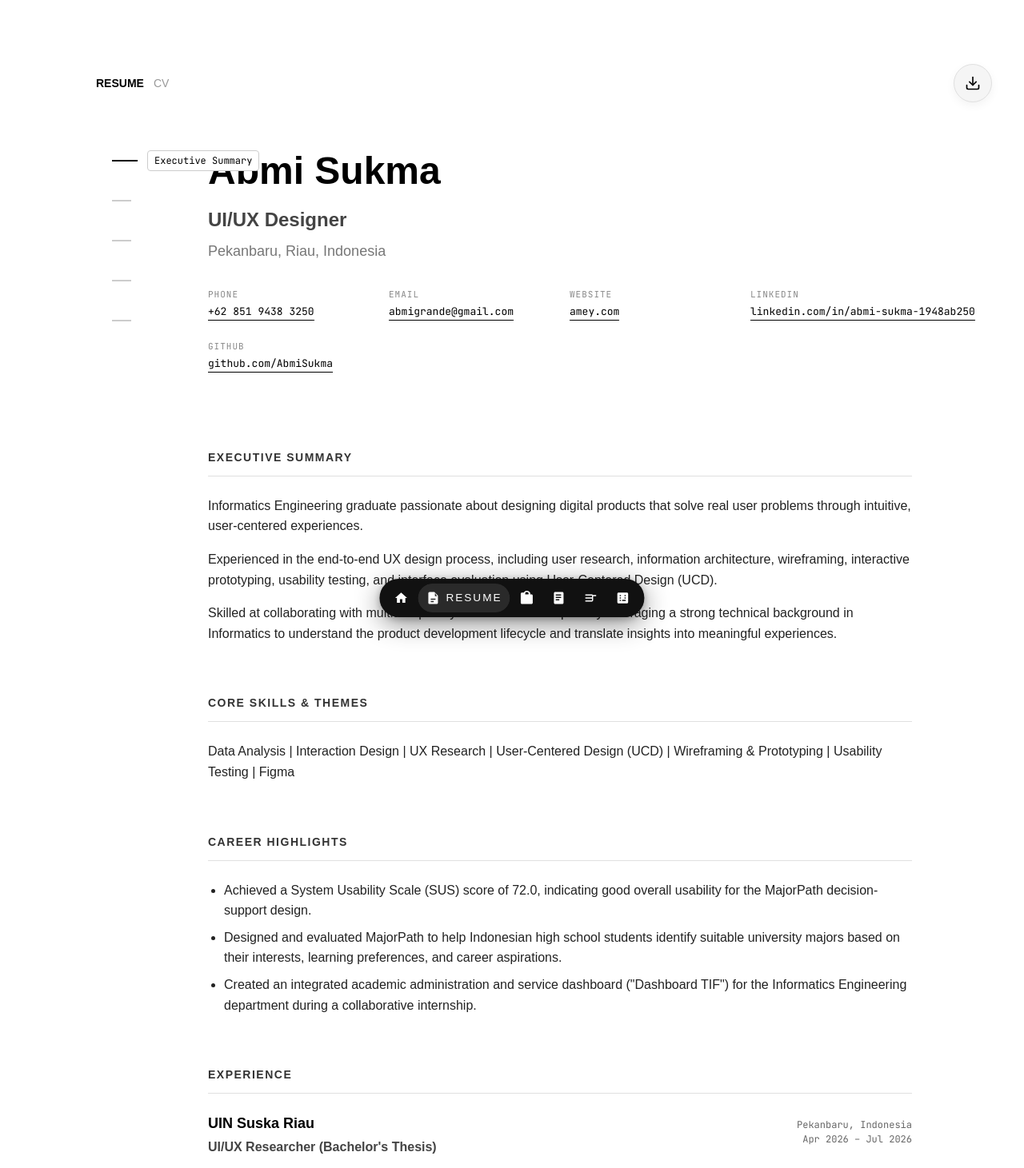
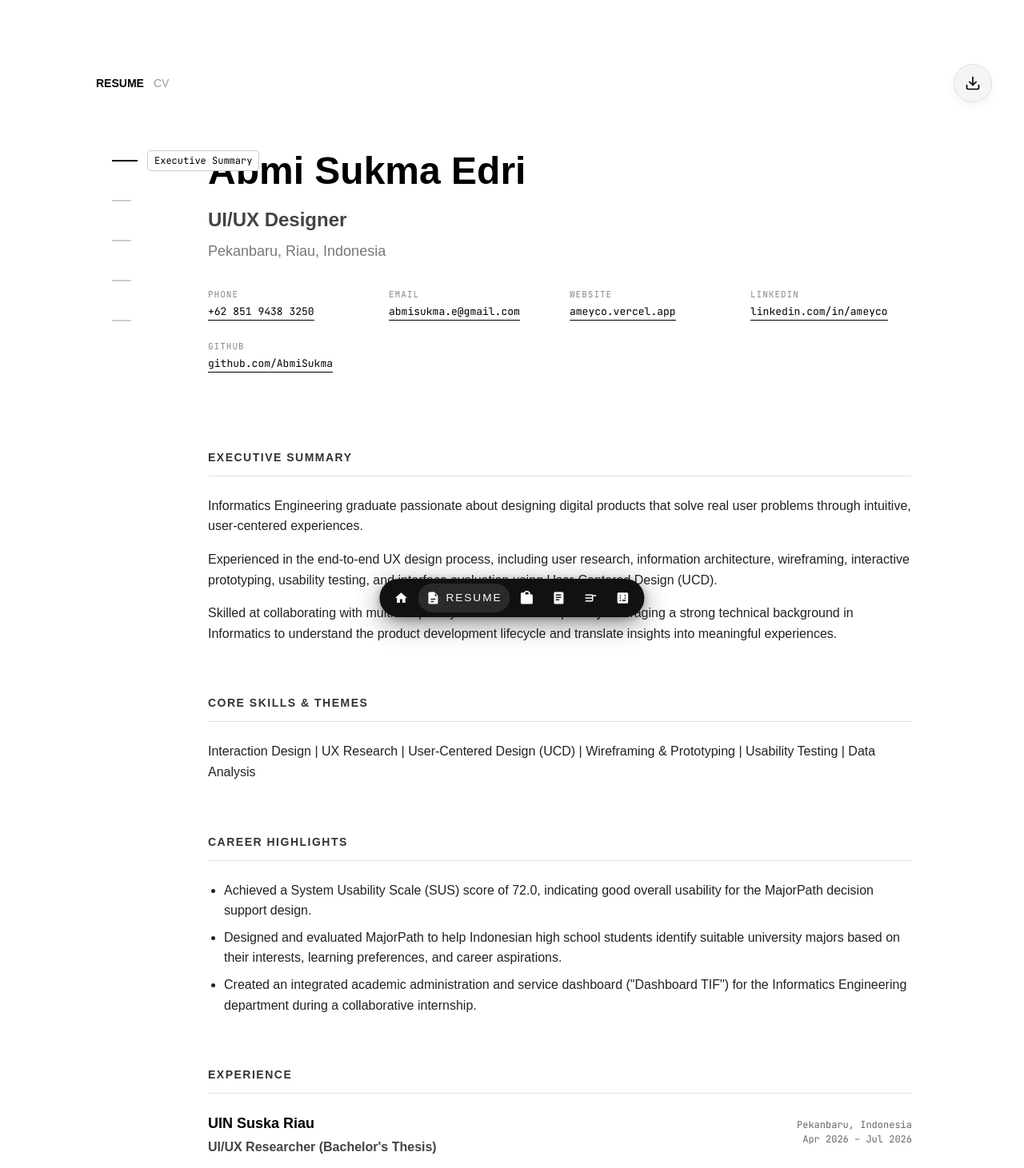
Before and after one commit to AbmiSukma/LittleWorld, a React (Vite) app: page /resume in a window 1280 px wide. Shown: the top 1461 px of the page at 80% size. Built offline with nearby package versions, Linux system fonts and the light colour scheme; a web font is replaced by a local one.

Commit message:
Update Resume page

```diff
--- a/src/pages/Resume.jsx
+++ b/src/pages/Resume.jsx
@@ -79,7 +79,7 @@ const Resume = () => {
         {/* Right Content Area */}
         <main className="resume-content">
           <section className="resume-header">
-            <h1 className="resume-name">Abmi Sukma</h1>
+            <h1 className="resume-name">Abmi Sukma Edri</h1>
             <h2 className="resume-title">UI/UX Designer</h2>
             <p className="resume-location">Pekanbaru, Riau, Indonesia</p>
 
@@ -90,15 +90,15 @@ const Resume = () => {
               </div>
               <div className="contact-item">
                 <span className="contact-label">Email</span>
-                <a href="mailto:abmigrande@gmail.com" className="contact-value">abmigrande@gmail.com</a>
+                <a href="mailto:abmisukma.e@gmail.com" className="contact-value">abmisukma.e@gmail.com</a>
               </div>
               <div className="contact-item">
                 <span className="contact-label">Website</span>
-                <a href="https://amey.vercel.app" className="contact-value" target="_blank" rel="noopener noreferrer">amey.com</a>
+                <a href="https://herlittleworld-pb5i51a0u-abmisukmas-projects.vercel.app/" className="contact-value" target="_blank" rel="noopener noreferrer">ameyco.vercel.app</a>
               </div>
               <div className="contact-item">
                 <span className="contact-label">LinkedIn</span>
-                <a href="https://linkedin.com/in/abmi-sukma-1948ab250" className="contact-value" target="_blank" rel="noopener noreferrer">linkedin.com/in/abmi-sukma-1948ab250</a>
+                <a href="https://linkedin.com/in/ameyco" className="contact-value" target="_blank" rel="noopener noreferrer">linkedin.com/in/ameyco</a>
               </div>
               <div className="contact-item">
                 <span className="contact-label">Github</span>
@@ -116,13 +116,13 @@ const Resume = () => {
 
           <section id="core-skills" className="resume-section">
             <h3 className="resume-section-title">Core Skills & Themes</h3>
-            <p>Data Analysis | Interaction Design | UX Research | User-Centered Design (UCD) | Wireframing & Prototyping | Usability Testing | Figma</p>
+            <p>Interaction Design | UX Research | User-Centered Design (UCD) | Wireframing & Prototyping | Usability Testing | Data Analysis</p>
           </section>
 
           <section id="career-highlights" className="resume-section">
             <h3 className="resume-section-title">Career Highlights</h3>
             <ul>
-              <li>Achieved a System Usability Scale (SUS) score of 72.0, indicating good overall usability for the MajorPath decision-support design.</li>
+              <li>Achieved a System Usability Scale (SUS) score of 72.0, indicating good overall usability for the MajorPath decision support design.</li>
               <li>Designed and evaluated MajorPath to help Indonesian high school students identify suitable university majors based on their interests, learning preferences, and career aspirations.</li>
               <li>Created an integrated academic administration and service dashboard ("Dashboard TIF") for the Informatics Engineering department during a collaborative internship.</li>
             </ul>
```
